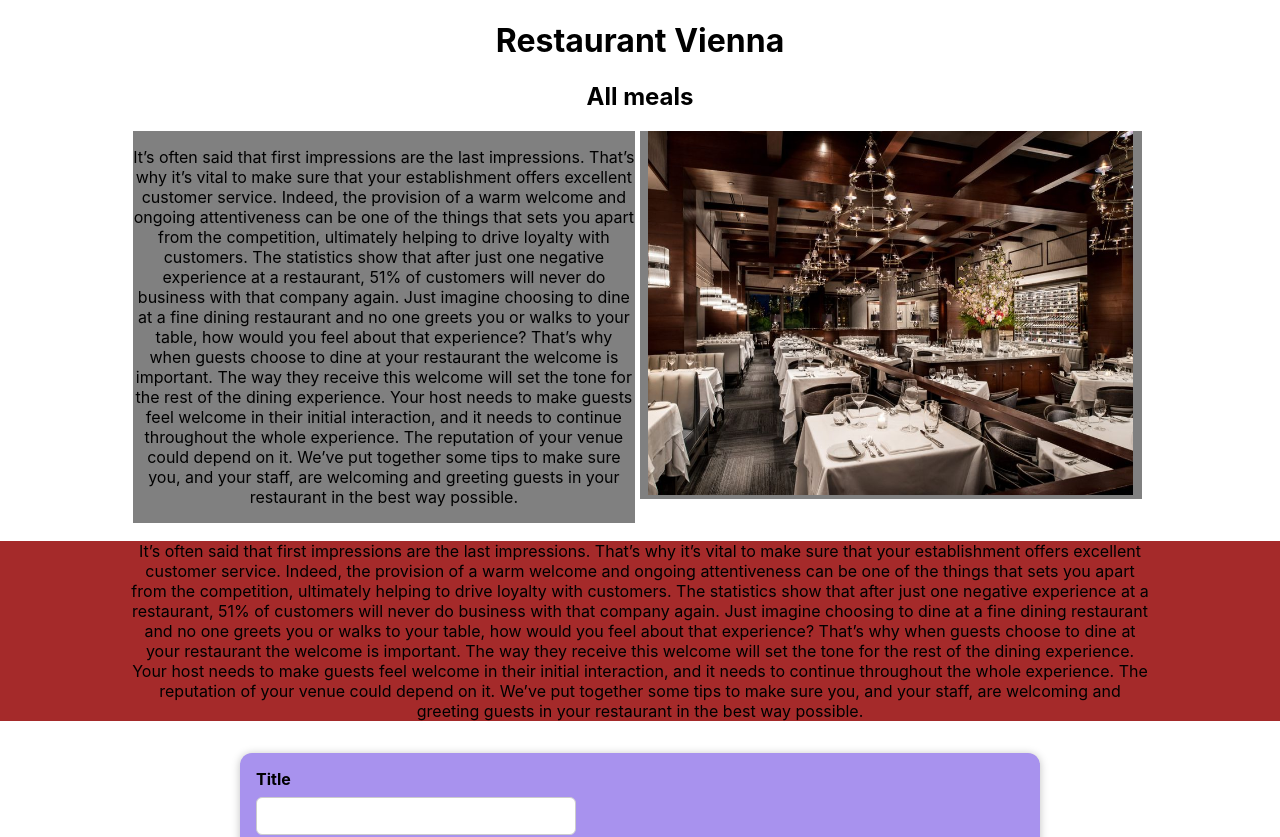
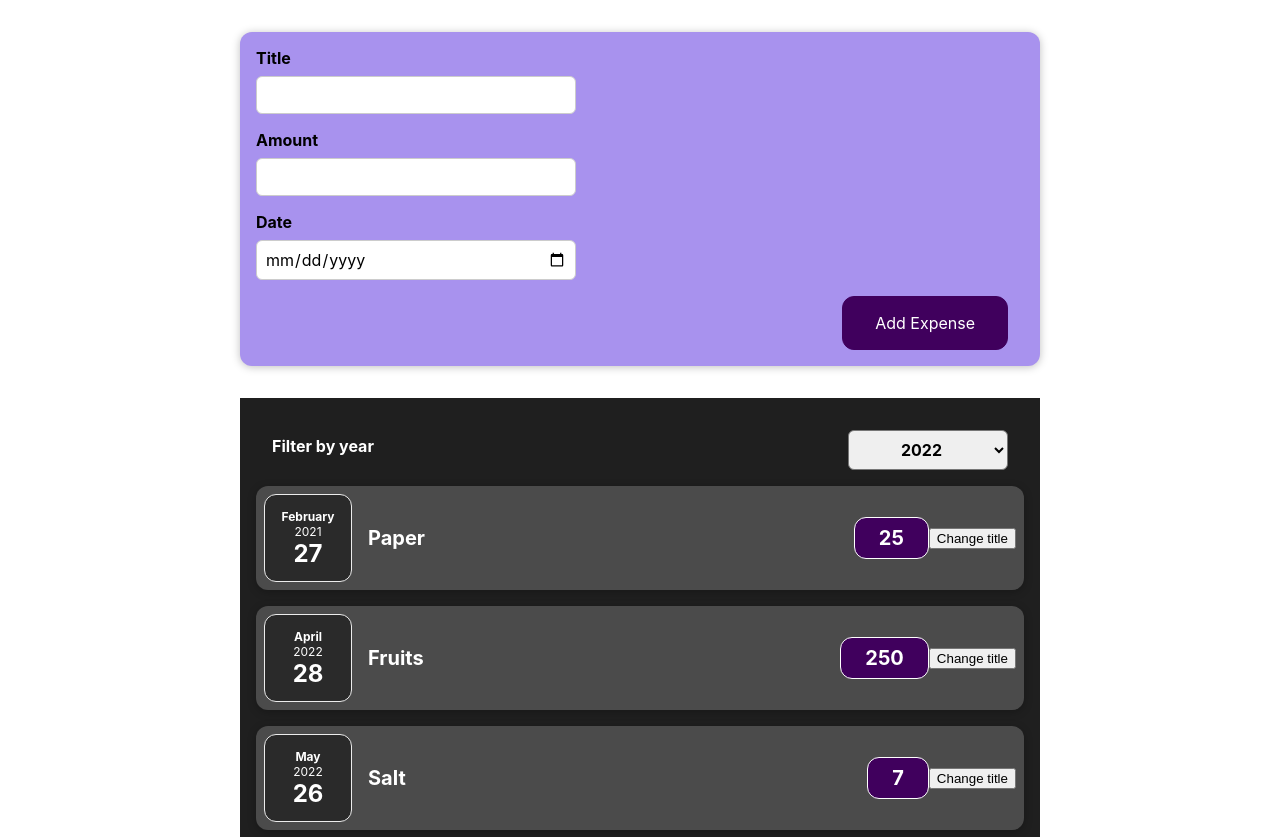
Before and after one commit to OleksiiPro1/tolstoy-project, a Next.js app: page / in a window 1280 px wide. Shown: the top 837 px of the page. Built offline with nearby package versions, Linux system fonts and the light colour scheme.

Commit message:
Prepare2

```diff
--- a/pages/components/ExpensesFilter.js
+++ b/pages/components/ExpensesFilter.js
@@ -9,8 +9,8 @@ const ExpensesFilter = () => {
   return (
     <div className="expenses-filter">
       <div className="expenses-filter__control">
-        <label>Filter by year</label>
-        <select onChange={dropdownChangeHandler}>
+        <label htmlFor="select">Filter by year</label>
+        <select id="select" onChange={dropdownChangeHandler}>
           <option value="2022">2022</option>
           <option value="2021">2021</option>
           <option value="2020">2020</option>
--- a/pages/components/NewExpense/ExpenseForm.js
+++ b/pages/components/NewExpense/ExpenseForm.js
@@ -1,4 +1,4 @@
-import { SERVER_PROPS_ID } from 'next/dist/shared/lib/constants';
+// import { SERVER_PROPS_ID } from 'next/dist/shared/lib/constants';
 import React, { useState } from 'react';
 
 const ExpentsForm = (props) => {
--- a/pages/index.js
+++ b/pages/index.js
@@ -1,5 +1,6 @@
 import Image from 'next/image';
 import Link from 'next/link';
+import { useState } from 'react';
 import styles from '../styles/Home.module.css';
 import ExpenseItem from './components/ExpenseItem';
 import ExpensesFilter from './components/ExpensesFilter';
@@ -18,67 +19,14 @@ const Home = () => {
     console.log(expense);
   };
 
+  const Expenses = (props) => {
+    const [filteredYear, setFilteredYear] = useState('2020');
+    const filterChangeHandler = (selectedYear) => {
+      setFilteredYear(selectedYear);
+    };
+  };
+
   return (
-    <header className={styles.mainDiv}>
-      <h1>Restaurant Vienna</h1>
-      <div>
-        <Link href={'/meals'}>
-          <h2>All meals</h2>
-        </Link>
-      </div>
-      <div className={styles.mainScreenStyle}>
-        <div className={styles.textDivStyle1}>
-          <p>
-            It’s often said that first impressions are the last impressions.
-            That’s why it’s vital to make sure that your establishment offers
-            excellent customer service. Indeed, the provision of a warm welcome
-            and ongoing attentiveness can be one of the things that sets you
-            apart from the competition, ultimately helping to drive loyalty with
-            customers. The statistics show that after just one negative
-            experience at a restaurant, 51% of customers will never do business
-            with that company again. Just imagine choosing to dine at a fine
-            dining restaurant and no one greets you or walks to your table, how
-            would you feel about that experience? That’s why when guests choose
-            to dine at your restaurant the welcome is important. The way they
-            receive this welcome will set the tone for the rest of the dining
-            experience. Your host needs to make guests feel welcome in their
-            initial interaction, and it needs to continue throughout the whole
-            experience. The reputation of your venue could depend on it. We’ve
-            put together some tips to make sure you, and your staff, are
-            welcoming and greeting guests in your restaurant in the best way
-            possible.
-          </p>
-        </div>
-        <div className={styles.textDivStyle2}>
-          <Image
-            src="/porterhouse-59c13028519de2001049767c.jpg"
-            alt="room"
-            width="485px"
-            height="364px"
-          />
-        </div>
-      </div>
-      <div className={styles.textDivStyle3}>
-        <p>
-          It’s often said that first impressions are the last impressions.
-          That’s why it’s vital to make sure that your establishment offers
-          excellent customer service. Indeed, the provision of a warm welcome
-          and ongoing attentiveness can be one of the things that sets you apart
-          from the competition, ultimately helping to drive loyalty with
-          customers. The statistics show that after just one negative experience
-          at a restaurant, 51% of customers will never do business with that
-          company again. Just imagine choosing to dine at a fine dining
-          restaurant and no one greets you or walks to your table, how would you
-          feel about that experience? That’s why when guests choose to dine at
-          your restaurant the welcome is important. The way they receive this
-          welcome will set the tone for the rest of the dining experience. Your
-          host needs to make guests feel welcome in their initial interaction,
-          and it needs to continue throughout the whole experience. The
-          reputation of your venue could depend on it. We’ve put together some
-          tips to make sure you, and your staff, are welcoming and greeting
-          guests in your restaurant in the best way possible.
-        </p>
-      </div>
     <div>
       <NewExpense onAddExpense={addExpenseHandler} />
 
@@ -106,7 +54,6 @@ const Home = () => {
         />
       </div>
     </div>
-    </header>
   );
 };
 
```
Lines whose indentation alone changed are shown as unchanged.
